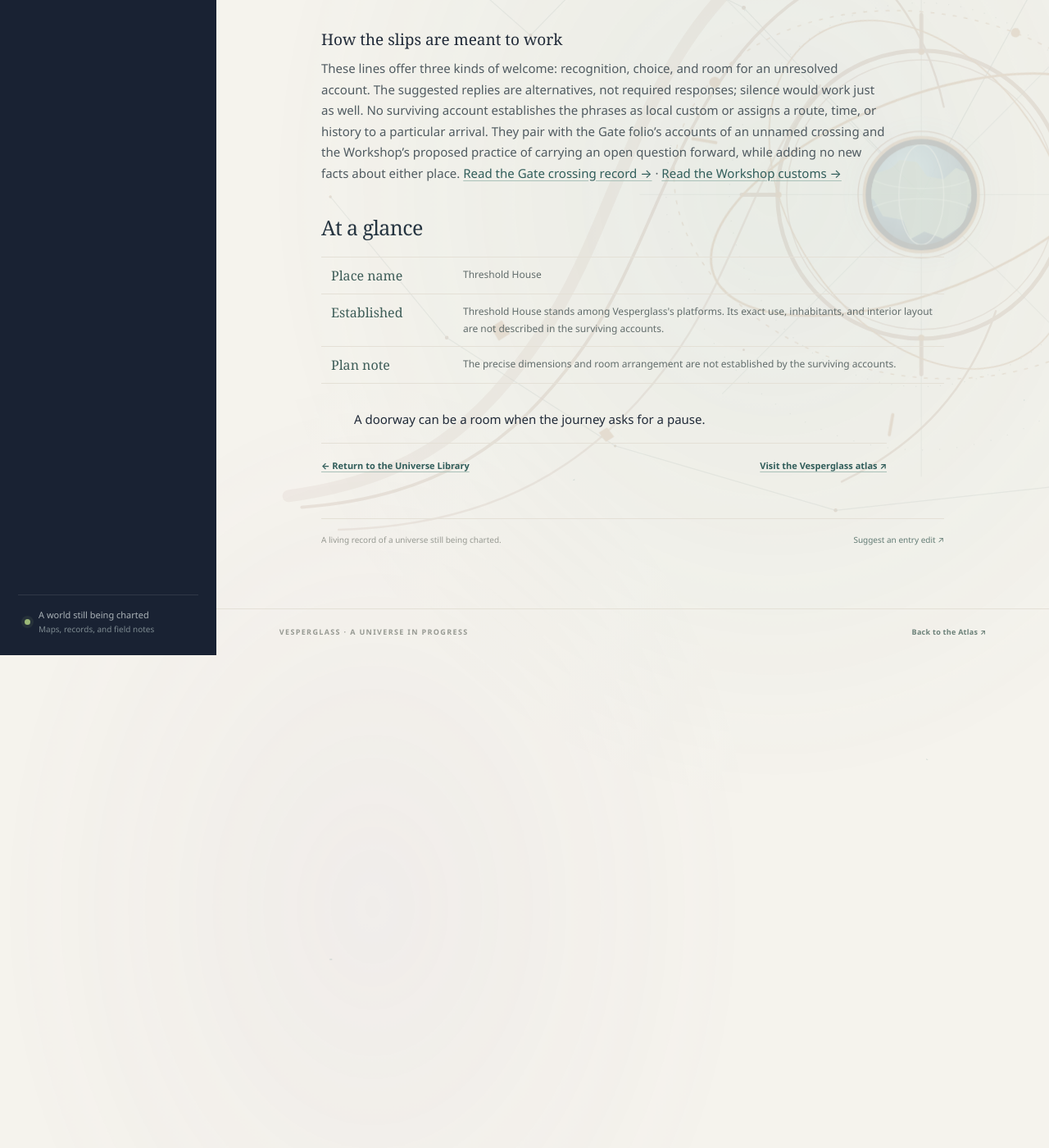
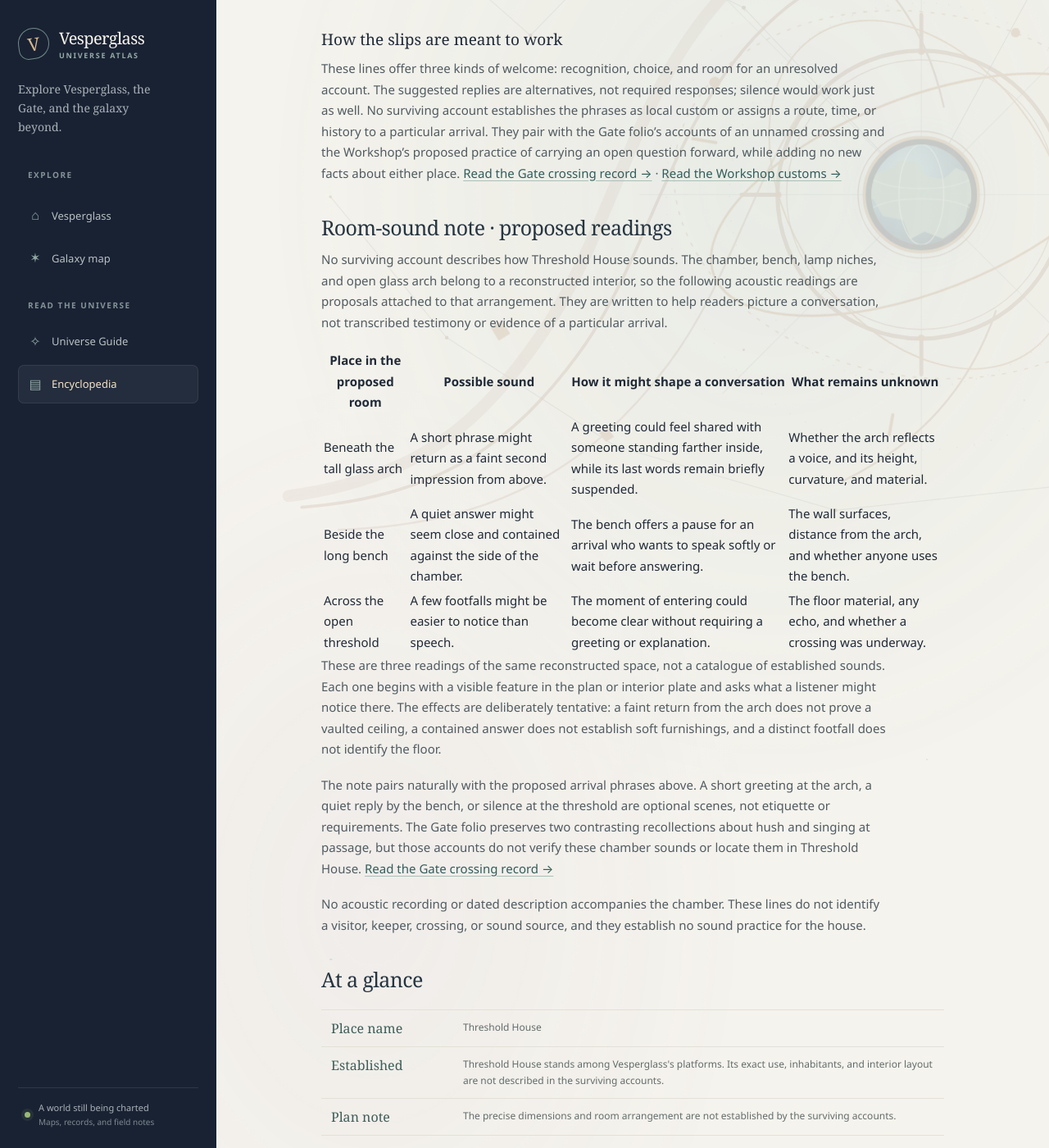
Before and after one commit to vesperglass/vesperglass.github.io, a Jekyll site: the page built from library/threshold-house.md, in a window 1280 px wide and 1400 px high, scrolled down 2473 px. Shown: the whole window at 82% size. Built offline with Jekyll 4.4.1, drawn with Linux system fonts in a browser that asks for light colours; before the commit the page ends 3272 px from its top, so only the background shows below that.

Commit message:
Add Threshold House acoustic readings

```diff
--- a/library/threshold-house.md
+++ b/library/threshold-house.md
@@ -44,6 +44,22 @@ No surviving account records the speech of Threshold House or names a keeper who
 
 These lines offer three kinds of welcome: recognition, choice, and room for an unresolved account. The suggested replies are alternatives, not required responses; silence would work just as well. No surviving account establishes the phrases as local custom or assigns a route, time, or history to a particular arrival. They pair with the Gate folio's accounts of an unnamed crossing and the Workshop's proposed practice of carrying an open question forward, while adding no new facts about either place. [Read the Gate crossing record →]({{ '/library/vesperglass-gate/' | relative_url }}) · [Read the Workshop customs →]({{ '/library/workshop/' | relative_url }})
 
+## Room-sound note · proposed readings
+
+No surviving account describes how Threshold House sounds. The chamber, bench, lamp niches, and open glass arch belong to a reconstructed interior, so the following acoustic readings are proposals attached to that arrangement. They are written to help readers picture a conversation, not transcribed testimony or evidence of a particular arrival.
+
+| Place in the proposed room | Possible sound | How it might shape a conversation | What remains unknown |
+| --- | --- | --- | --- |
+| Beneath the tall glass arch | A short phrase might return as a faint second impression from above. | A greeting could feel shared with someone standing farther inside, while its last words remain briefly suspended. | Whether the arch reflects a voice, and its height, curvature, and material. |
+| Beside the long bench | A quiet answer might seem close and contained against the side of the chamber. | The bench offers a pause for an arrival who wants to speak softly or wait before answering. | The wall surfaces, distance from the arch, and whether anyone uses the bench. |
+| Across the open threshold | A few footfalls might be easier to notice than speech. | The moment of entering could become clear without requiring a greeting or explanation. | The floor material, any echo, and whether a crossing was underway. |
+
+These are three readings of the same reconstructed space, not a catalogue of established sounds. Each one begins with a visible feature in the plan or interior plate and asks what a listener might notice there. The effects are deliberately tentative: a faint return from the arch does not prove a vaulted ceiling, a contained answer does not establish soft furnishings, and a distinct footfall does not identify the floor.
+
+The note pairs naturally with the proposed arrival phrases above. A short greeting at the arch, a quiet reply by the bench, or silence at the threshold are optional scenes, not etiquette or requirements. The Gate folio preserves two contrasting recollections about hush and singing at passage, but those accounts do not verify these chamber sounds or locate them in Threshold House. [Read the Gate crossing record →]({{ '/library/vesperglass-gate/' | relative_url }})
+
+No acoustic recording or dated description accompanies the chamber. These lines do not identify a visitor, keeper, crossing, or sound source, and they establish no sound practice for the house.
+
 ## At a glance
 
 <dl class="folio-glossary">
```
Also changed, not shown: ENCYCLOPEDIA_BACKLOG.md (+4 -2 lines), library/changelog.md (+1 -0 lines).
